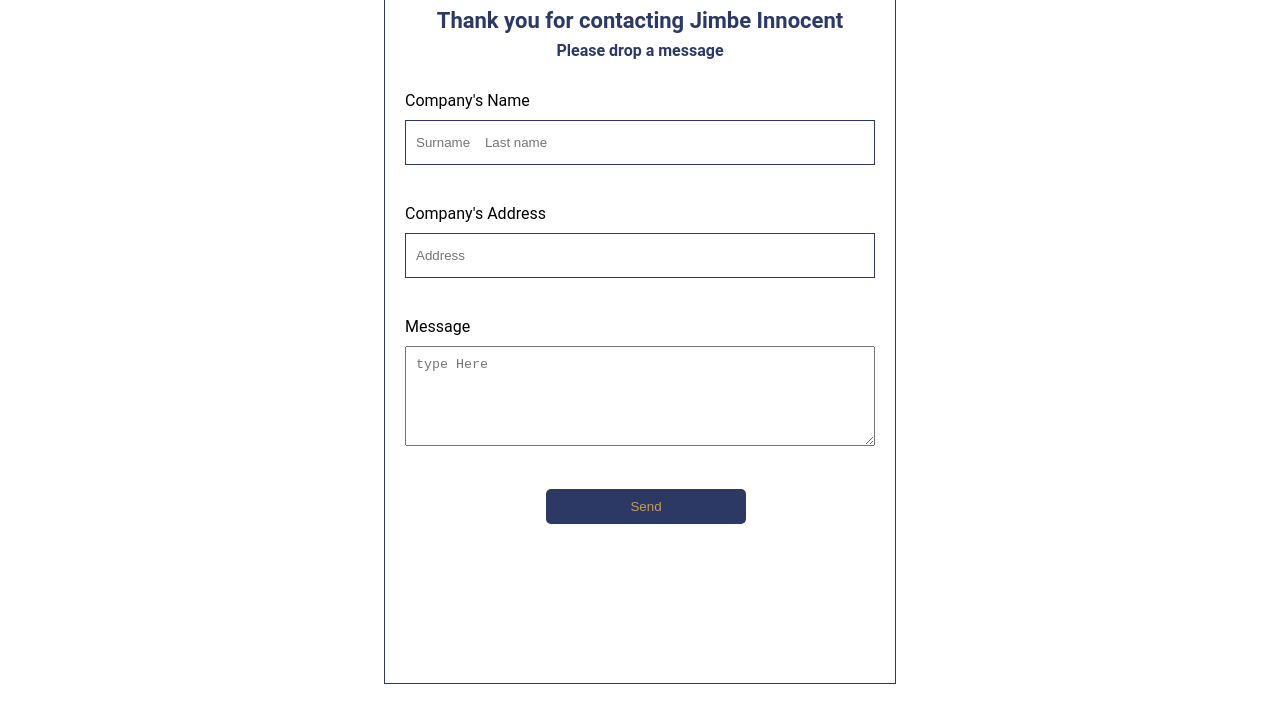
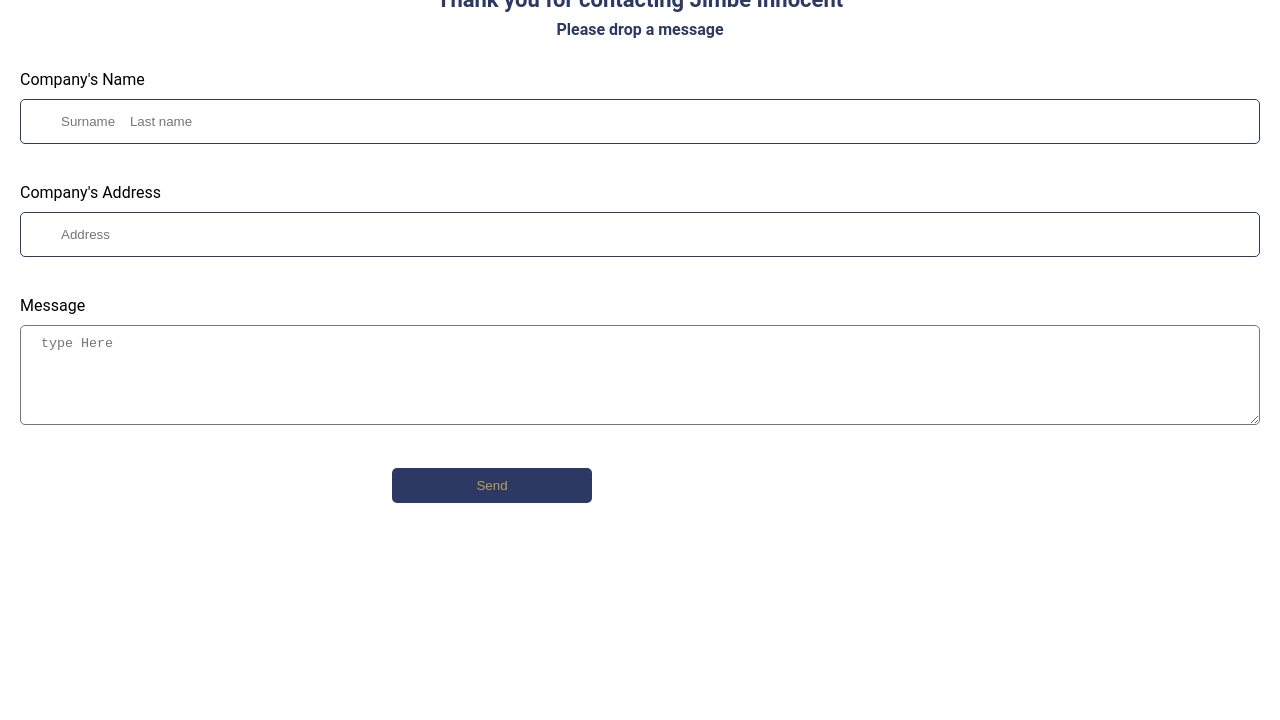
Before and after one commit to promiseOheari/innocent-porfolio, a plain HTML site: page pages/hire.html in a window 1280 px wide. Shown: the part 80-800 px from the top of the page. Drawn offline with Linux system fonts and the light colour scheme.

Commit message:
form update

```diff
--- a/css/style.css
+++ b/css/style.css
@@ -502,6 +502,7 @@ body {
 
 form {
     padding: 5px 20px;
+
 }
 
 
@@ -521,6 +522,7 @@ form {
     height: 93vh;
     border: 1px solid #2C3965;
     color: fff;
+
 }
 
 .heading {
@@ -545,19 +547,21 @@ input {
     height: 45px;
     border: 1px solid #2C3965;
     outline: none;
+    padding: 5px 20px;
+    border-radius: 5px;
 }
-
-
 
 
 textarea {
     width: 100%;
     height: 100px;
     margin-top: 10px;
+    border-radius: 5px;
 }
 
 ::placeholder {
-    padding: 10px;
+    padding: 10px 20px;
+
 }
 
 
@@ -781,6 +785,7 @@ textarea {
         width: 100%;
         margin: 15px auto;
         height: 45px;
+
     }
 
     textarea {
--- a/pages/hire.html
+++ b/pages/hire.html
@@ -12,7 +12,7 @@
 
 </style>
 <body>
-    <div class="hireForm">
+    <div class="">
 
         <nav class="navhire">
             <div>
```
